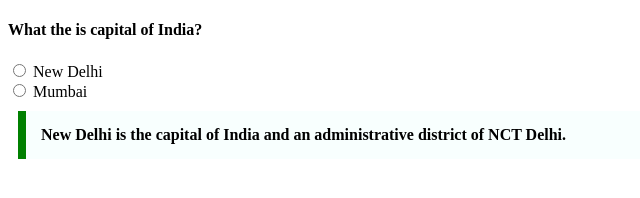
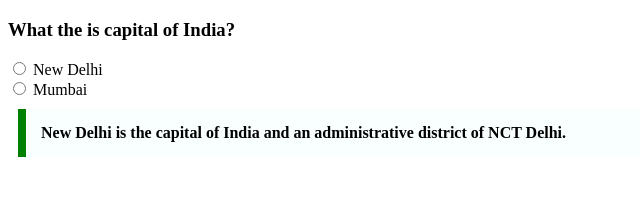
Before and after one commit to acciojob/trivia-prathameshkarbele, a website: page main.html in a window 1280 px wide. Shown: the whole page, without its empty margins (0-640 px from the left). Drawn offline with Linux system fonts and the light colour scheme.

Commit message:
Update main.html

```diff
--- a/main.html
+++ b/main.html
@@ -9,9 +9,9 @@
 <body>
 	<!-- the entire body must be written by student -->
 	<div>
-		<h4>
+		<h3>
 			What the is capital of India?
-		</h4>
+		</h3>
 		<form action="">
 			<input type="radio" name="state" value="new Delhi">
 			<label for="">New Delhi</label> <br>
```
